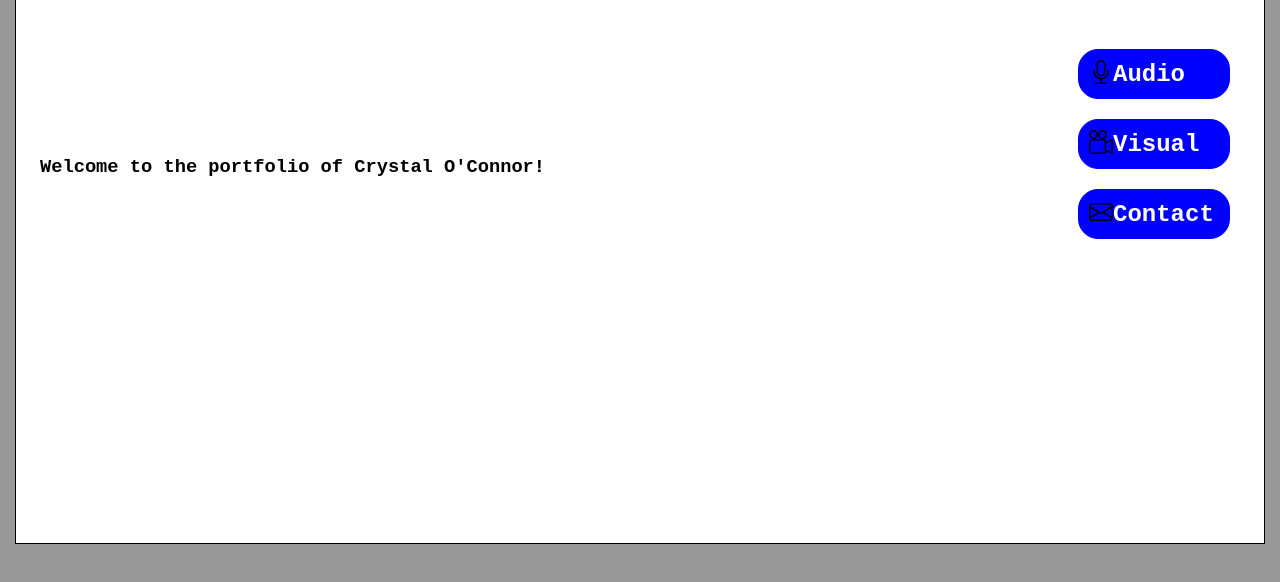
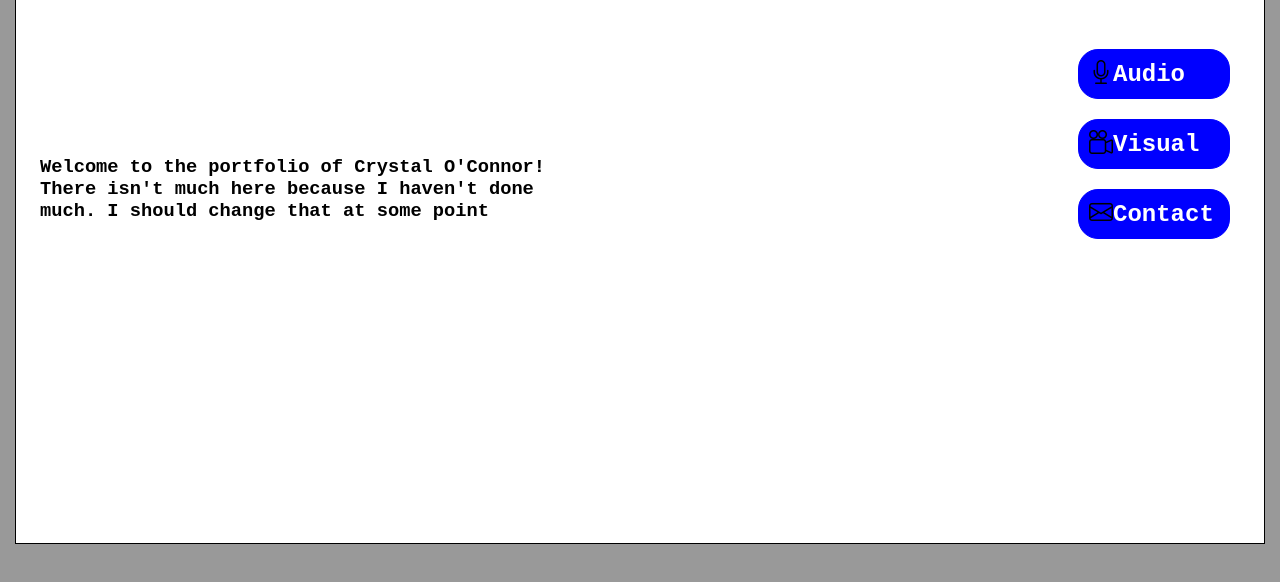
Before and after one commit to crymaeve/CTK231, a plain HTML site: page 1200pxtemplet/Home.html in a window 1280 px wide. Shown: the part 130-712 px from the top of the page. Drawn offline with nearby package versions, Linux system fonts and the light colour scheme; a web font is replaced by a local one.

Commit message:
Add files via upload

```diff
--- a/1200pxtemplet/Home.html
+++ b/1200pxtemplet/Home.html
@@ -21,7 +21,7 @@
 			<li><i class="bi bi-envelope"></i><a href="Contact.html">Contact</a> </li>
 		</h2>
 		<h3>
-		<p>Welcome to the portfolio of Crystal O'Connor!</p>
+		<p>Welcome to the portfolio of Crystal O'Connor! There isn't much here because I haven't done much. I should change that at some point</p>
 		</h3>
 	</div>
 </body>
```
